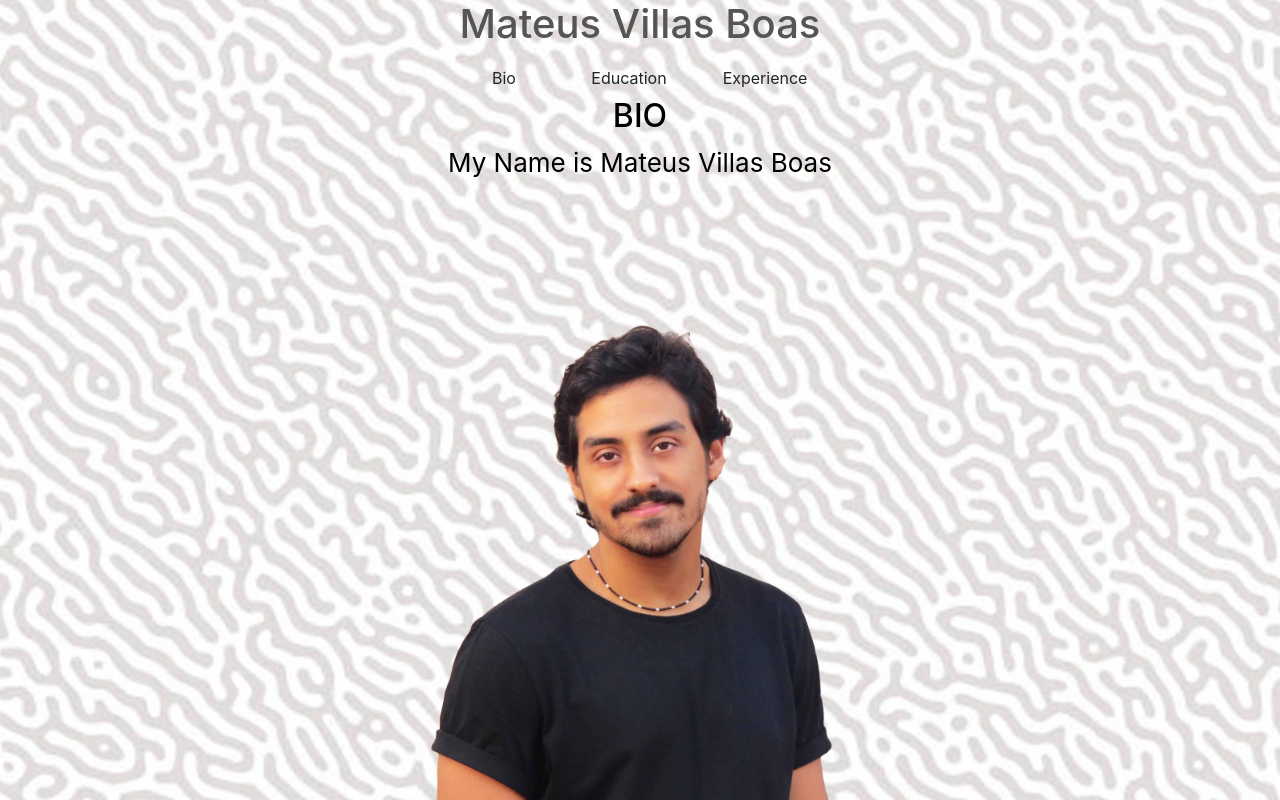
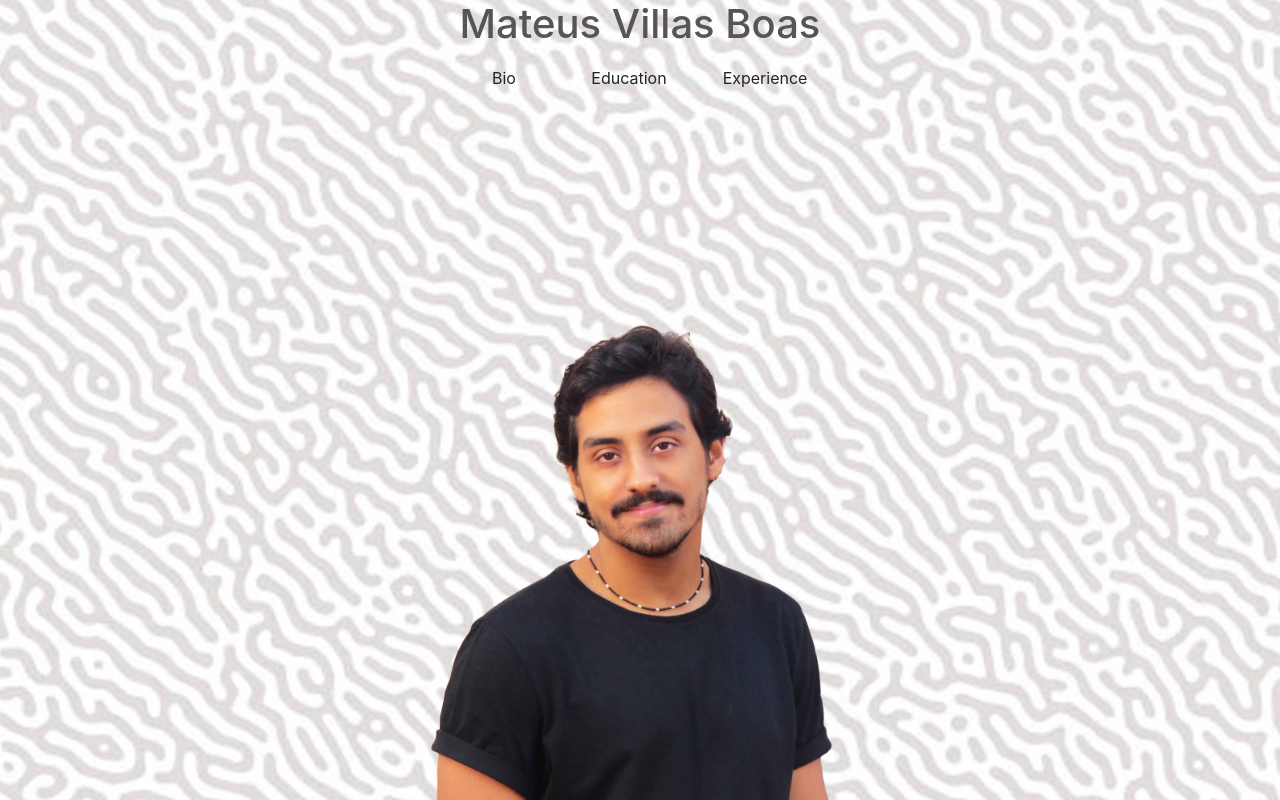
Before and after one commit to matvb/mateus-website, a React (Create React App) app: page / in a window 1280 px wide. Built offline with nearby package versions, Linux system fonts and the light colour scheme.

Commit message:
Update App.css

```diff
--- a/src/App.css
+++ b/src/App.css
@@ -19,11 +19,21 @@
   display: flex;
   flex-direction: column;
   align-items: center;
-  //justify-content: center;
   font-size: calc(10px + 2vmin);
   color: white;
+  transition: 1s ease;
+  background-color: white;
+}
+
+.App-header::before{
+  content: '';
   background-size: cover;
-  transition: 1s;
+  position: absolute;
+  top: 0px;
+  right: 0px;
+  bottom: 0px;
+  left: 0px;
+  opacity: 1;
 }
 
 .App-link {
@@ -43,23 +53,40 @@
   color: #555
 }
 
-.main-background{
-  transition: 1s;
+.main-background::before{
+  transition: 1s ease;
   background-image: url(imgs/mateus-main.jpg);
   background-position: center;
   background-size: 100%;
 }
 
-.bio-background{
-  transition: 1s;
+.bio-background::before{
+  transition: 1s ease;
   background-image: url(imgs/mateus-bio.jpg);
   background-position: right;
   background-size: 150%;
+  opacity: 0.8;
 }
 
-.education-background{
-  transition: 1s;
+.education-background::before{
+  transition: 1s ease;
   background-image: url(imgs/mateus-education.jpg);
   background-position: left;
   background-size: 150%;
 }
+
+.deactive {
+  display: none;
+}
+
+
+.main-menu, .sections {
+  position: relative;
+}
+
+.sections {
+  background: rgba(255,255,255,0.7);
+  border-radius: 30;
+  border-radius: 10px;
+  transition: 1s ease;
+}
```
